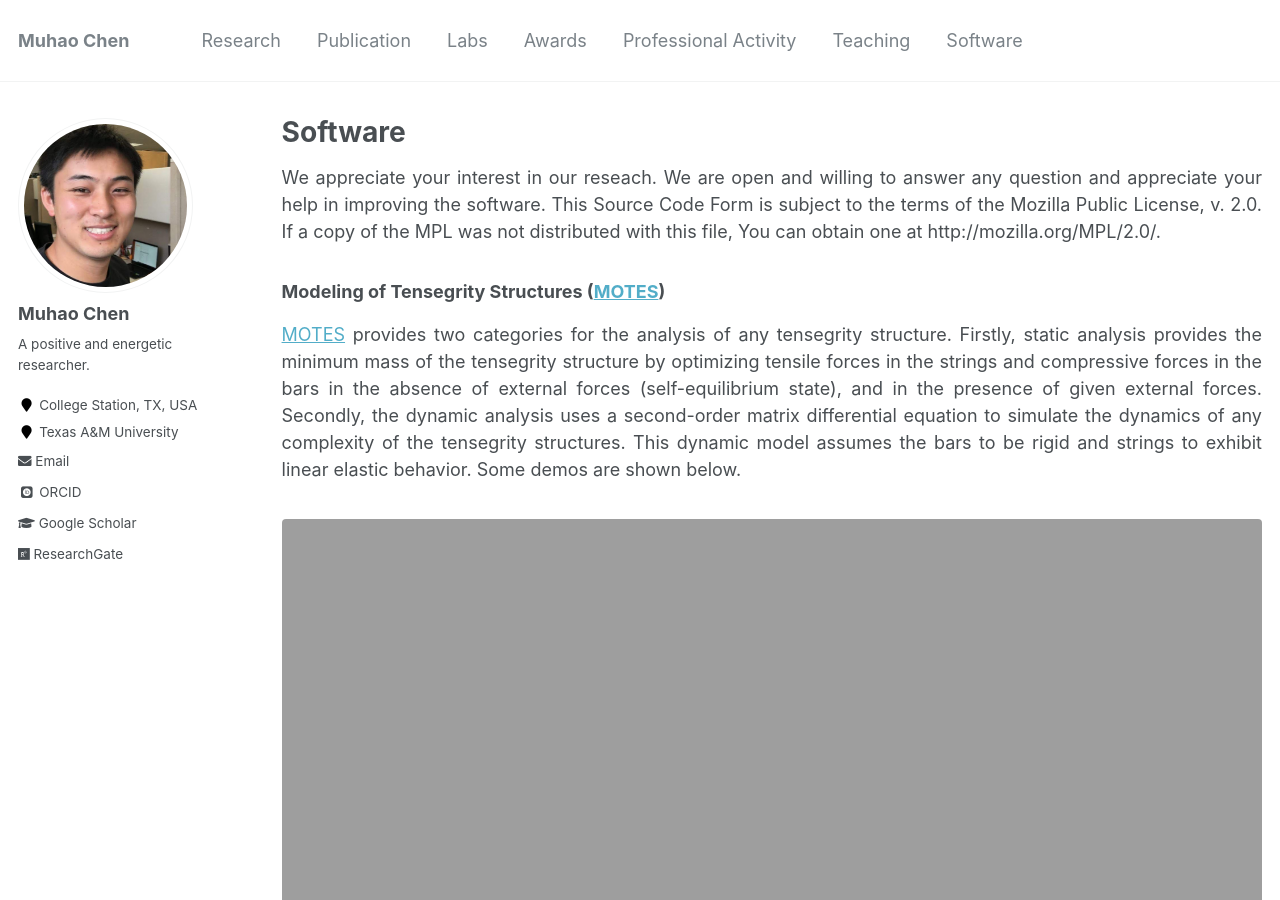
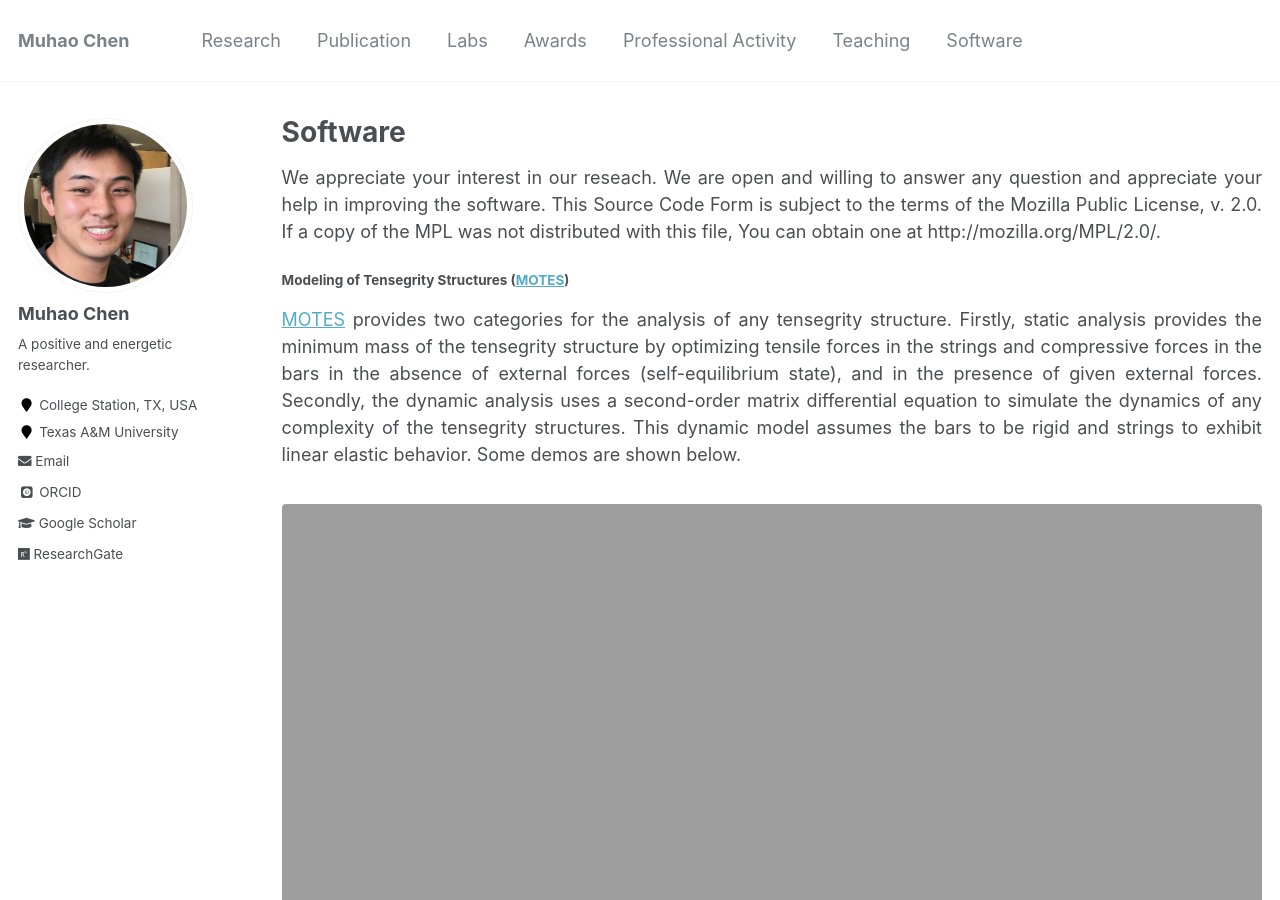
Before and after one commit to Muhao-Chen/muhao-chen.github.io, a Jekyll site: the page built from _pages/resources.md, in a window 1280 px wide and 900 px high. Built offline with Jekyll 4.4.1, drawn with Linux system fonts in a browser that asks for light colours; some web fonts are replaced.

```diff
--- a/_pages/resources.md
+++ b/_pages/resources.md
@@ -11,7 +11,7 @@ toc: true
 We appreciate your interest in our reseach. We are open and willing to answer any question and appreciate your help in improving the software. This Source Code Form is subject to the terms of the Mozilla Public License, v. 2.0. If a copy of the MPL was not distributed with this file, You can obtain one at http://mozilla.org/MPL/2.0/.
 
 
-### Modeling of Tensegrity Structures ([MOTES](https://github.com/Muhao-Chen/Modeling_of_Tensegrity_Structures_MOTES))
+#### Modeling of Tensegrity Structures ([MOTES](https://github.com/Muhao-Chen/Modeling_of_Tensegrity_Structures_MOTES))
 
 [MOTES](https://github.com/Muhao-Chen/Modeling_of_Tensegrity_Structures_MOTES) provides two categories for the analysis of any tensegrity structure. Firstly, static analysis provides the minimum mass of the tensegrity structure by optimizing tensile forces in the strings and compressive forces in the bars in the absence of external forces (self-equilibrium state), and in the presence of given external forces. Secondly, the dynamic analysis uses a second-order matrix differential equation to simulate the dynamics of any complexity of the tensegrity structures. This dynamic model assumes the bars to be rigid and strings to exhibit linear elastic behavior. Some demos are shown below.
 
@@ -29,7 +29,7 @@ We appreciate your interest in our reseach. We are open and willing to answer an
 
 
 
-### Tensegrity Finite Element Method ([TsgFEM](https://github.com/Muhao-Chen/Tensegrity_Finite_Element_Method_TsgFEM))
+#### Tensegrity Finite Element Method ([TsgFEM](https://github.com/Muhao-Chen/Tensegrity_Finite_Element_Method_TsgFEM))
 
 [TsgFEM](https://github.com/Muhao-Chen/Tensegrity_Finite_Element_Method_TsgFEM) allows one to do the following studies, but not limited to the listed items. For statics, 1). Conducting structure equilibrium configuration, prestress design, and stiffness studies. 2). Performing prestress and mechanism modes analysis. 3). Checking stiffness, stability, and robustness in terms of prestress, materials, and geometric information of the structure. 4). Conducting studies on form-finding of tensegrity systems. 5). Simulating the forced motion of structures. 6). Studying the feasibility of pseudo-static deployment trajectories. For dynamics: 1). Rigid body dynamics with acceptable errors by setting relatively high stiffness for bars. 2). FEM dynamics simulation with elastic or plastic deformations in the presence of various kinds of boundary conditions, such as fix any nodes in any direction, apply static or dynamic external forces (i.e., gravitational force, some specified forces, or arbitrary seismic vibrations). 3). Modal analysis, including natural frequency and corresponding modes. 4). An interface towards structural control by a compact state-space form of a linear model. Some demos are shown below.
 
```
